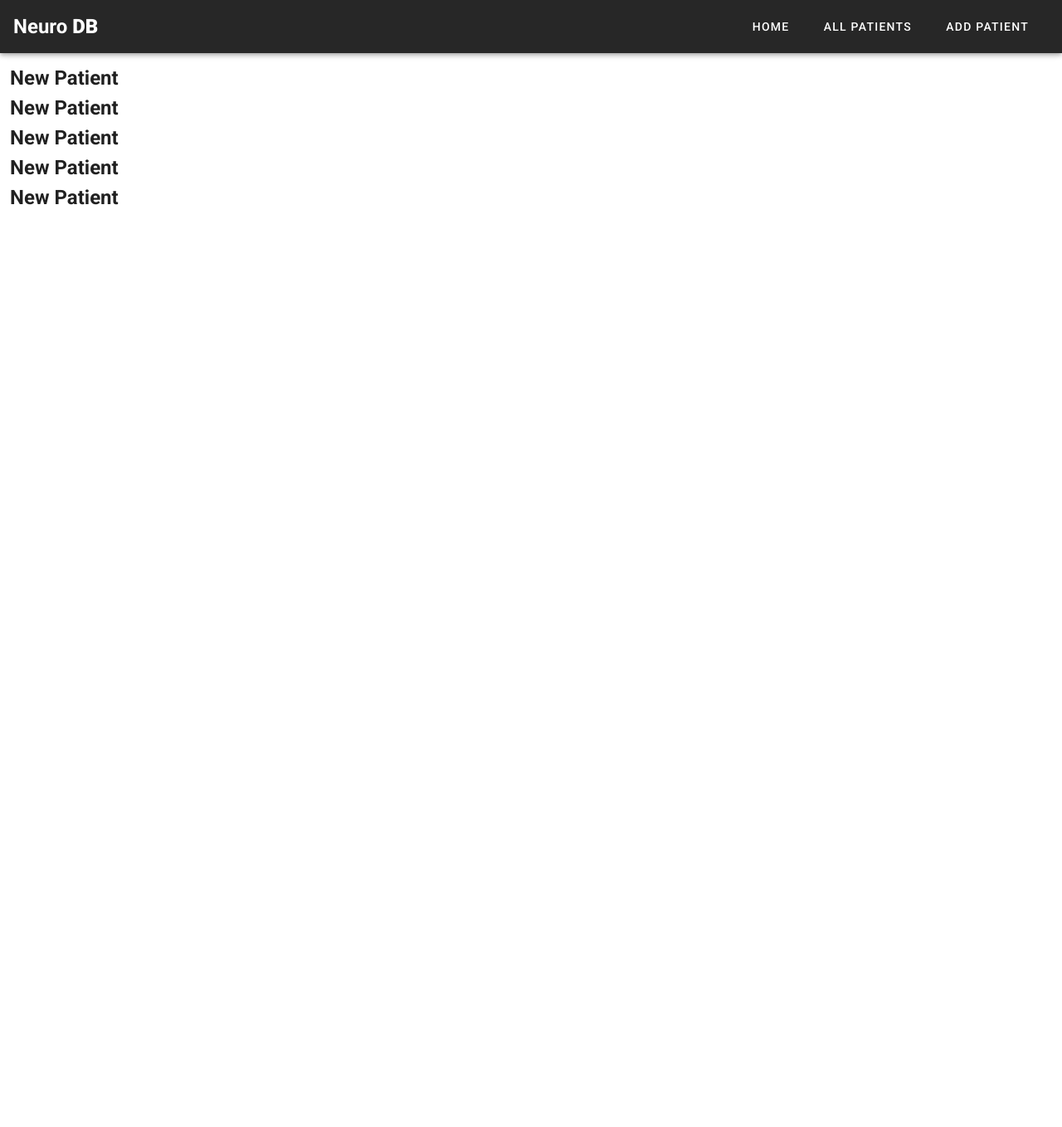
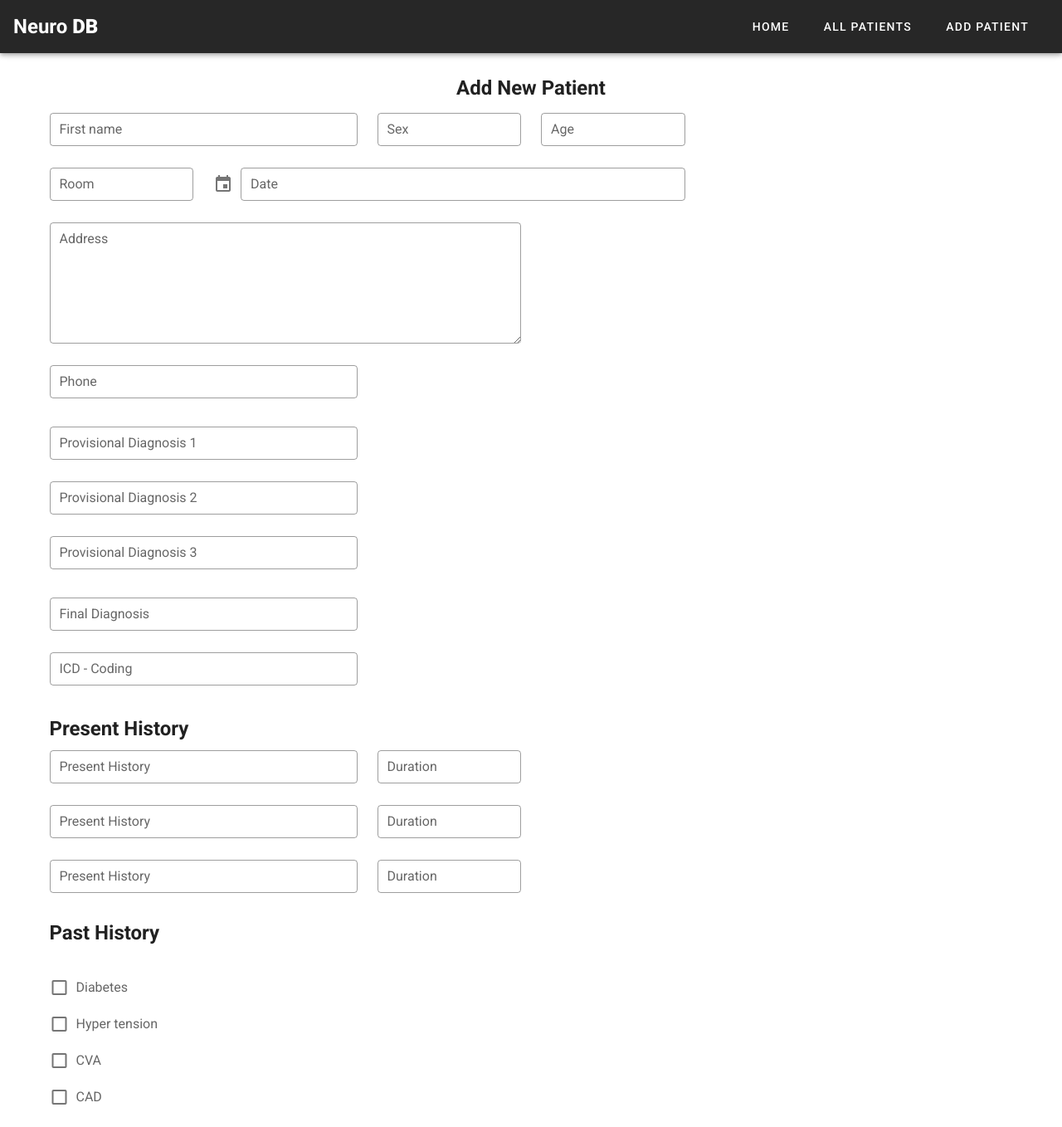
Before and after one commit to incrypto32/neurodb, a Vue app: page /patients/add in a window 1280 px wide. Shown: the whole page at 83% size. Before the commit the page ends 800 px from the top, so only its background shows below. Built offline with nearby package versions, Linux system fonts and the light colour scheme; no server answers; sample sign-in values are in the browser's storage.

Commit message:
form1 partial

```diff
--- a/package.json
+++ b/package.json
@@ -1,5 +1,5 @@
 {
-  "name": "cokut",
+  "name": "neurodb",
   "version": "0.1.0",
   "private": true,
   "scripts": {
--- a/src/views/NewPatient.vue
+++ b/src/views/NewPatient.vue
@@ -1,9 +1,308 @@
 <template>
-   <div>
-        <h2>New Patient</h2>
-    <h2>New Patient</h2>
-    <h2>New Patient</h2>
-    <h2>New Patient</h2>
-    <h2>New Patient</h2>
-   </div>
+  <div>
+    <v-row justify="center" class="ma-3">
+      <h2>
+        Add New Patient
+      </h2>
+    </v-row>
+
+    <template>
+      <v-form v-model="valid">
+        <v-container>
+          <v-row>
+            <v-col cols="12" md="4" class="py-0 px-3">
+              <v-text-field
+                v-model="name"
+                :rules="nameRules"
+                outlined
+                dense
+                class="pa-0"
+                label="First name"
+                required
+              ></v-text-field>
+            </v-col>
+
+            <v-col cols="12" md="2" class="py-0 px-3">
+              <v-text-field
+                v-model="firstname"
+                :rules="nameRules"
+                outlined
+                dense
+                label="Sex"
+                required
+              ></v-text-field>
+            </v-col>
+
+            <v-col cols="12" md="2" class="py-0 px-3">
+              <v-text-field
+                v-model="lastname"
+                :rules="nameRules"
+                outlined
+                dense
+                label="Age"
+                required
+              ></v-text-field>
+            </v-col>
+          </v-row>
+
+          <v-row>
+            <v-col cols="12" md="2" class="py-0 px-3">
+              <v-text-field
+                v-model="lastname"
+                :rules="nameRules"
+                outlined
+                dense
+                label="Room"
+                required
+              ></v-text-field>
+            </v-col>
+
+            <v-col cols="12" md="6" class="py-0 px-3">
+              <v-dialog
+                ref="dialog"
+                v-model="modal"
+                :return-value.sync="date"
+                persistent
+                width="290px"
+              >
+                <template v-slot:activator="{ on, attrs }">
+                  <v-text-field
+                    v-model="date"
+                    label="Date"
+                    prepend-icon="mdi-calendar"
+                    readonly
+                    outlined
+                    dense
+                    v-bind="attrs"
+                    v-on="on"
+                  ></v-text-field>
+                </template>
+                <v-date-picker v-model="date" scrollable>
+                  <v-spacer></v-spacer>
+                  <v-btn text color="primary" @click="modal = false">
+                    Cancel
+                  </v-btn>
+                  <v-btn text color="primary" @click="$refs.dialog.save(date)">
+                    OK
+                  </v-btn>
+                </v-date-picker>
+              </v-dialog>
+            </v-col>
+          </v-row>
+
+          <v-row>
+            <v-col cols="12" md="6" class="py-0 px-3">
+              <v-textarea
+                autocomplete="email"
+                label="Address"
+                outlined
+                dense
+              ></v-textarea>
+            </v-col>
+          </v-row>
+
+          <v-row>
+            <v-col cols="12" md="4" class="py-0 px-3">
+              <v-text-field
+                v-model="lastname"
+                :rules="nameRules"
+                outlined
+                dense
+                label="Phone"
+                required
+              ></v-text-field>
+            </v-col>
+          </v-row>
+
+          <v-container class="pa-4"></v-container>
+
+          <v-row>
+            <v-col cols="12" md="4" class="py-0 px-3">
+              <v-text-field
+                v-model="lastname"
+                :rules="nameRules"
+                outlined
+                dense
+                label="Provisional Diagnosis 1"
+                required
+              ></v-text-field>
+            </v-col>
+          </v-row>
+
+          <v-row>
+            <v-col cols="12" md="4" class="py-0 px-3">
+              <v-text-field
+                v-model="lastname"
+                :rules="nameRules"
+                outlined
+                dense
+                label="Provisional Diagnosis 2"
+                required
+              ></v-text-field>
+            </v-col>
+          </v-row>
+
+          <v-row>
+            <v-col cols="12" md="4" class="py-0 px-3">
+              <v-text-field
+                v-model="lastname"
+                :rules="nameRules"
+                outlined
+                dense
+                label="Provisional Diagnosis 3"
+                required
+              ></v-text-field>
+            </v-col>
+          </v-row>
+
+          <v-container class="pa-4"></v-container>
+
+          <v-row>
+            <v-col cols="12" md="4" class="py-0 px-3">
+              <v-text-field
+                v-model="lastname"
+                :rules="nameRules"
+                outlined
+                dense
+                label="Final Diagnosis"
+                required
+              ></v-text-field>
+            </v-col>
+          </v-row>
+
+          <v-row>
+            <v-col cols="12" md="4" class="py-0 px-3">
+              <v-text-field
+                v-model="lastname"
+                :rules="nameRules"
+                outlined
+                dense
+                label="ICD - Coding"
+                required
+              ></v-text-field>
+            </v-col>
+          </v-row>
+
+          <v-row>
+            <v-col cols="12" md="4" class="py-2 px-3">
+              <h2>Present History</h2>
+            </v-col>
+          </v-row>
+
+          <v-row>
+            <v-col cols="12" md="4" class="py-0 px-3">
+              <v-text-field
+                v-model="lastname"
+                :rules="nameRules"
+                outlined
+                dense
+                label="Present History"
+                required
+              ></v-text-field>
+            </v-col>
+
+            <v-col cols="12" md="2" class="py-0 px-3">
+              <v-text-field
+                v-model="lastname"
+                :rules="nameRules"
+                outlined
+                dense
+                label="Duration"
+                required
+              ></v-text-field>
+            </v-col>
+          </v-row>
+
+          <v-row>
+            <v-col cols="12" md="4" class="py-0 px-3">
+              <v-text-field
+                v-model="lastname"
+                :rules="nameRules"
+                outlined
+                dense
+                label="Present History"
+                required
+              ></v-text-field>
+            </v-col>
+
+            <v-col cols="12" md="2" class="py-0 px-3">
+              <v-text-field
+                v-model="lastname"
+                :rules="nameRules"
+                outlined
+                dense
+                label="Duration"
+                required
+              ></v-text-field>
+            </v-col>
+          </v-row>
+
+          <v-row>
+            <v-col cols="12" md="4" class="py-0 px-3">
+              <v-text-field
+                v-model="lastname"
+                :rules="nameRules"
+                outlined
+                dense
+                label="Present History"
+                required
+              ></v-text-field>
+            </v-col>
+
+            <v-col cols="12" md="2" class="py-0 px-3">
+              <v-text-field
+                v-model="lastname"
+                :rules="nameRules"
+                outlined
+                dense
+                label="Duration"
+                required
+              ></v-text-field>
+            </v-col>
+          </v-row>
+
+          <v-row>
+            <v-col cols="12" md="4" class="py-1 px-3">
+              <h2>Past History</h2>
+            </v-col>
+          </v-row>
+
+          <v-row>
+            <v-col cols="12" sm="4" md="4">
+              <v-checkbox
+                v-model="ex4"
+                label="Diabetes"
+                color="red"
+                value="red"
+                hide-details
+              ></v-checkbox>
+              <v-checkbox
+                v-model="ex4"
+                label="Hyper tension"
+                color="red"
+                value="red"
+                hide-details
+              ></v-checkbox>
+
+              <v-checkbox
+                v-model="ex4"
+                label="CVA"
+                color="red"
+                value="red"
+                hide-details
+              ></v-checkbox>
+
+              <v-checkbox
+                v-model="ex4"
+                label="CAD"
+                color="red"
+                value="red"
+                hide-details
+              ></v-checkbox>
+            </v-col>
+          </v-row>
+        </v-container>
+      </v-form>
+    </template>
+  </div>
 </template>
```
Also changed, not shown: src/ts/models/models.ts (+9 -0 lines), 1 other file (tests, documents, lock files or other folders).
